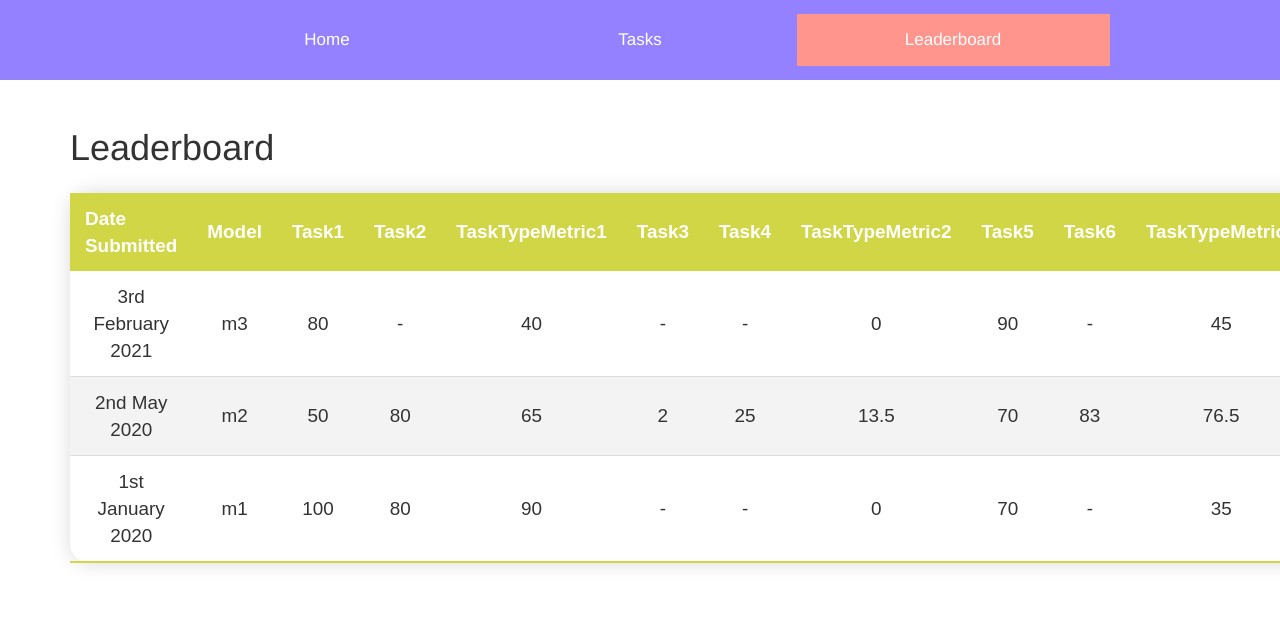
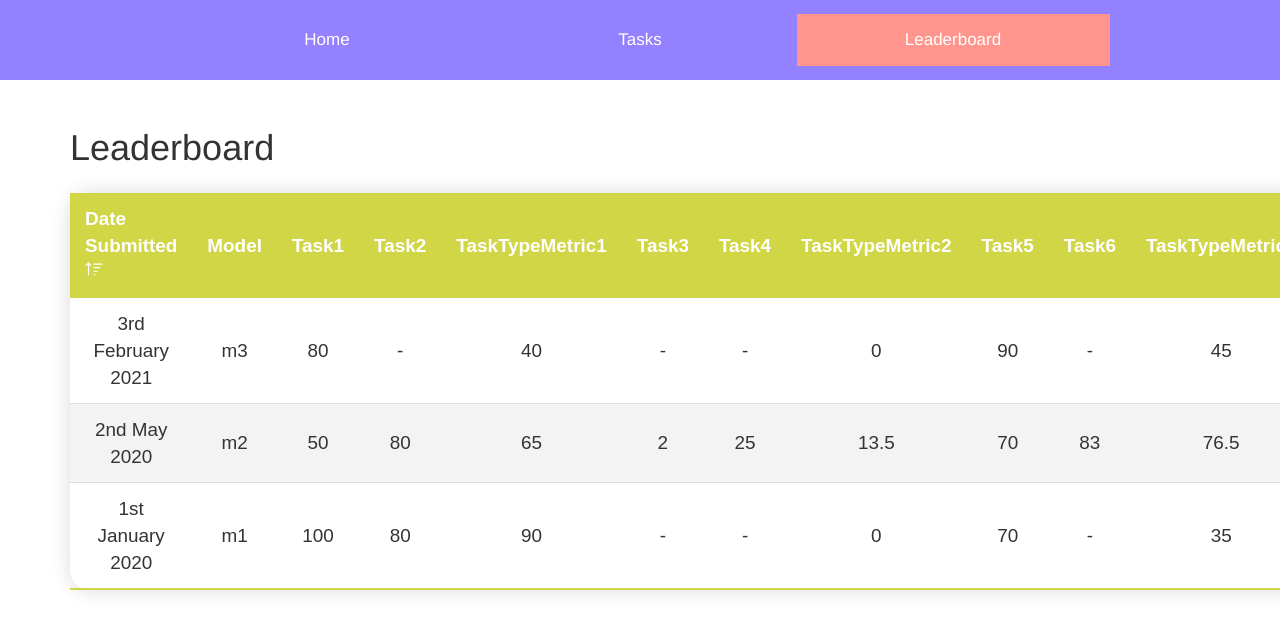
Before and after one commit to VALUE-Leaderboard/VALUE-Leaderboard.github.io, a React (Create React App) app in the folder WebApplication1/ClientApp/: page /leaderboard in a window 1280 px wide. Shown: the top 632 px of the page. Built offline with nearby package versions, Linux system fonts and the light colour scheme.

Commit message:
Added sorting arrows for the leaderboard columns

```diff
--- a/WebApplication1/ClientApp/src/components/Leaderboard.js
+++ b/WebApplication1/ClientApp/src/components/Leaderboard.js
@@ -1,5 +1,6 @@
 import React, { Component } from 'react';
 import { LEADERBOARD_MODEL, METRIC_MAPS } from './LeaderboardModel';
+import { SortUp, SortDown } from 'react-bootstrap-icons';
 import './Tables.css'
 
 export class Leaderboard extends Component{
@@ -9,7 +10,7 @@ export class Leaderboard extends Component{
         this.state = {
             data: LEADERBOARD_MODEL,
             direction: -1,
-            lastCol: "t12_avg_metric",
+            lastCol: "date",
         };
 
         this.sortBy.bind(this);
@@ -132,8 +133,36 @@ export class Leaderboard extends Component{
         );
     }
 
+    buildIcon = (col) => {
+        if (col !== this.state.lastCol) {
+            return (null);
+        }
+        else {
+            if (this.state.direction === -1) {
+                return (
+                    <SortDown />
+                );
+            }
+            else {
+                return (
+                    <SortUp />
+                );
+            }
+        }
+    }
+
     render() {
         const rows = this.state.data.map((item) => this.buildTableRow(item.date, item.model, item.task1, item.task2, item.task3, item.task4, item.task5, item.task6));
+        var date = this.buildIcon("date");
+        var t1 = this.buildIcon("task1");
+        var t2 = this.buildIcon("task2");
+        var t3 = this.buildIcon("task3");
+        var t4 = this.buildIcon("task4");
+        var t5 = this.buildIcon("task5");
+        var t6 = this.buildIcon("task6");
+        var t12_avg = this.buildIcon("t12_avg_metric");
+        var t34_avg = this.buildIcon("t34_avg_metric");
+        var t56_avg = this.buildIcon("t56_avg_metric");
         return (
             <div>
                 <div class="container">
@@ -141,17 +170,17 @@ export class Leaderboard extends Component{
                     <table class="styled-table">
                         <thead>
                             <tr>
-                                <th onClick={() => this.sortBy('date')}> Date Submitted </th>
+                                <th onClick={() => this.sortBy('date')}> Date Submitted {date} </th>
                                 <th> Model </th>
-                                <th onClick={() => this.sortBy('task1')}> Task1</th>
-                                <th onClick={() => this.sortBy('task2')}> Task2 </th>
-                                <th onClick={() => this.sortBy('t12_avg_metric')}> TaskTypeMetric1 </th>
-                                <th onClick={() => this.sortBy('task3')}> Task3</th>
-                                <th onClick={() => this.sortBy('task4')}> Task4 </th>
-                                <th onClick={() => this.sortBy('t34_avg_metric')}> TaskTypeMetric2 </th>
-                                <th onClick={() => this.sortBy('task5')}> Task5</th>
-                                <th onClick={() => this.sortBy('task6')}> Task6 </th>
-                                <th onClick={() => this.sortBy('t56_avg_metric')}> TaskTypeMetric3 </th>
+                                <th onClick={() => this.sortBy('task1')}> Task1 {t1} </th>
+                                <th onClick={() => this.sortBy('task2')}> Task2 {t2}</th>
+                                <th onClick={() => this.sortBy('t12_avg_metric')}> TaskTypeMetric1 {t12_avg} </th>
+                                <th onClick={() => this.sortBy('task3')}> Task3 {t3}</th>
+                                <th onClick={() => this.sortBy('task4')}> Task4 {t4}</th>
+                                <th onClick={() => this.sortBy('t34_avg_metric')}> TaskTypeMetric2 {t34_avg}</th>
+                                <th onClick={() => this.sortBy('task5')}> Task5 {t5}</th>
+                                <th onClick={() => this.sortBy('task6')}> Task6 {t6}</th>
+                                <th onClick={() => this.sortBy('t56_avg_metric')}> TaskTypeMetric3 {t56_avg}</th>
                             </tr>
                         </thead>
                         <tbody>
```
